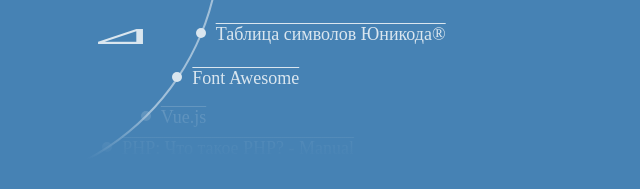
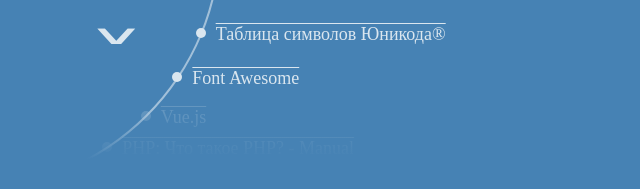
Before and after one commit to clatterrr/menuarc, a plain HTML site: page index.html in a window 1280 px wide. Shown: the part 331-520 px from the top of the page, 11-651 px from the left. Drawn offline with Linux system fonts and the light colour scheme.

Commit message:
Update index.html

```diff
--- a/index.html
+++ b/index.html
@@ -90,7 +90,7 @@
       <div class="top"></div>
       <div class="btn prev" onClick="animation({}, 1);">˄</div>
       <div id="pic" class="img-box"></div>
-      <div class="btn next" onClick="animation({}, 0);">⊿</div>
+      <div class="btn next" onClick="animation({}, 0);">∨</div>
       <div class="bottom"></div>
 
     </div>
```
